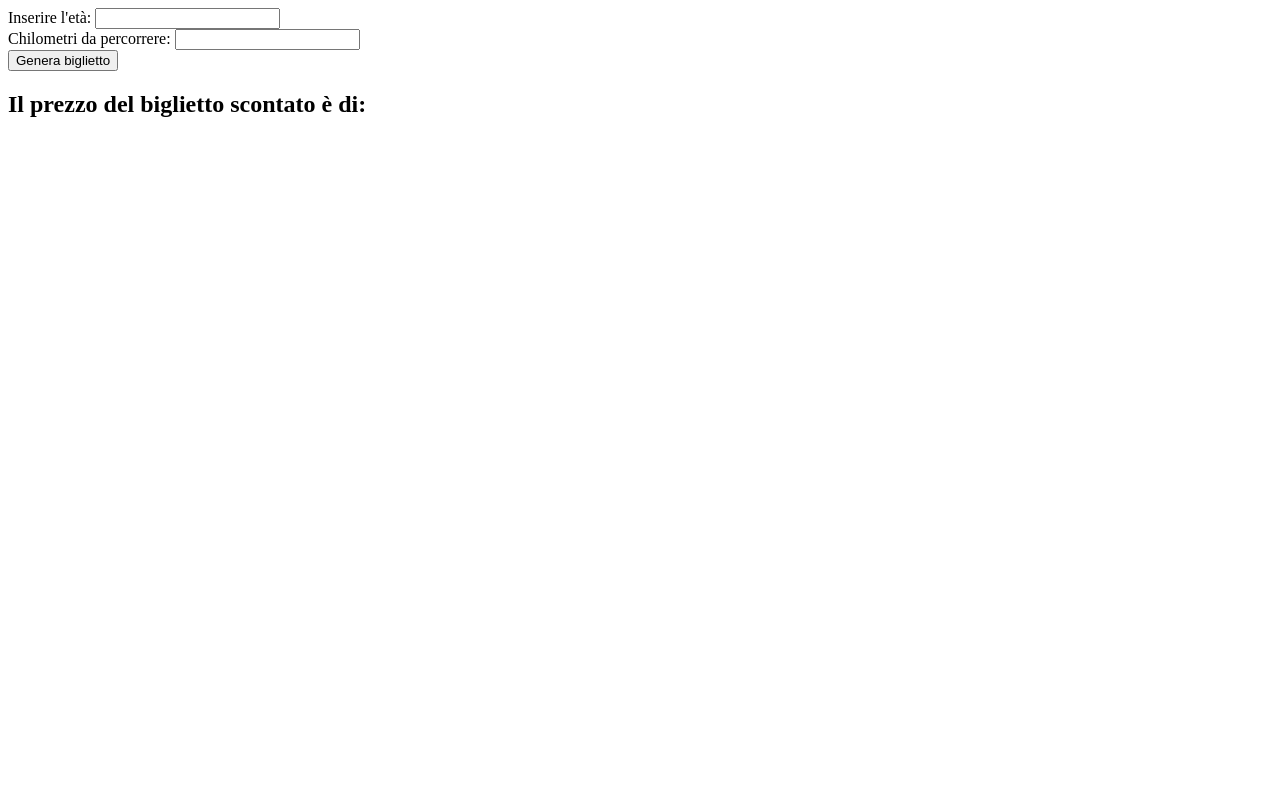
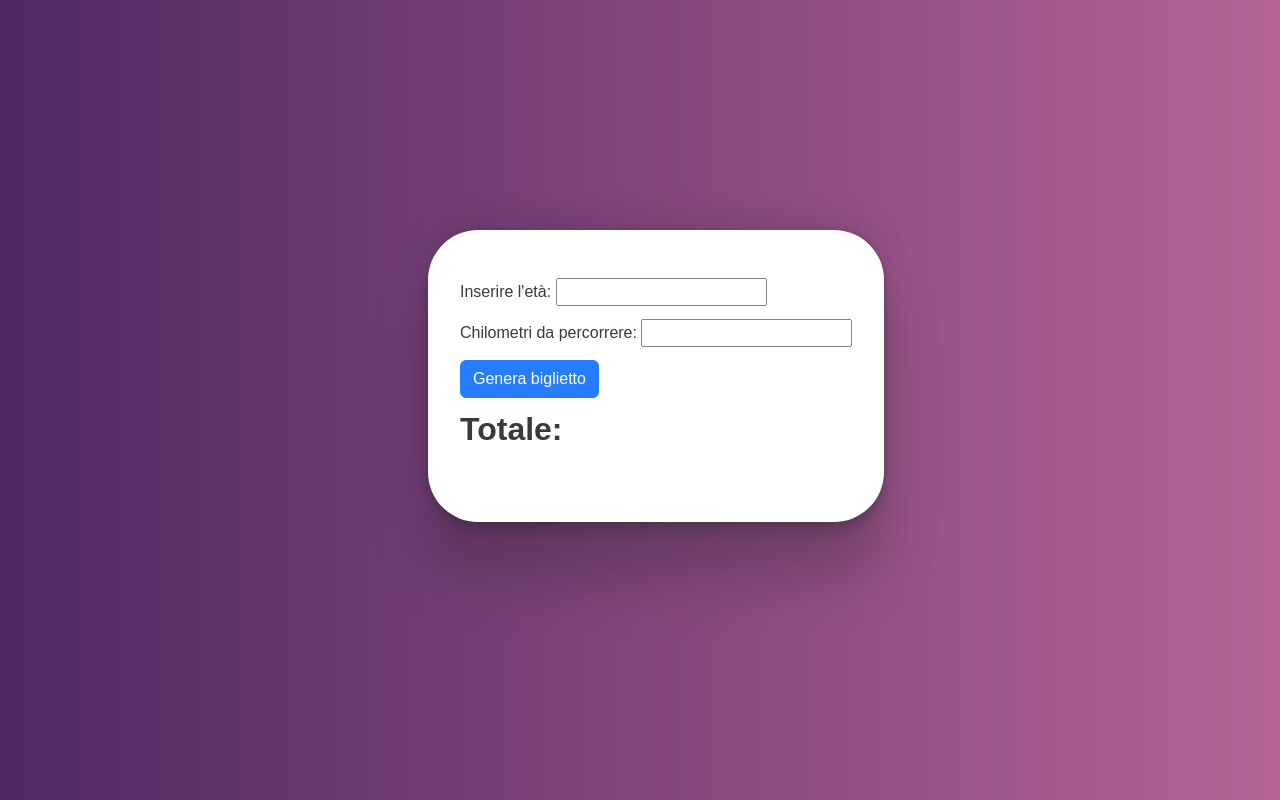
Before and after one commit to VincenzoRuggiero/js-biglietto-treno-form, a plain HTML site: page index.html in a window 1280 px wide. Drawn offline with nearby package versions, Linux system fonts and the light colour scheme.

Commit message:
Add styling and simple entrance animation

```diff
--- /dev/null
+++ b/css/style.css
@@ -0,0 +1,51 @@
+* {
+  margin: 0;
+  padding: 0;
+  box-sizing: border-box;
+}
+
+body {
+  font-family: Arial, Helvetica, sans-serif;
+}
+
+main {
+  opacity: 0.9;
+  height: 100vh;
+  width: 100%;
+  background: #ad5389; /* fallback for old browsers */
+  background: -webkit-linear-gradient(
+    to right,
+    #3c1053,
+    #ad5389
+  ); /* Chrome 10-25, Safari 5.1-6 */
+  background: linear-gradient(
+    to right,
+    #3c1053,
+    #ad5389
+  ); /* W3C, IE 10+/ Edge, Firefox 16+, Chrome 26+, Opera 12+, Safari 7+ */
+}
+
+main div {
+  margin-left: 2rem;
+  padding: 3rem 2rem;
+  background-color: white;
+  border-radius: 50px;
+  box-shadow: rgba(0, 0, 0, 0.25) 0px 54px 55px,
+    rgba(0, 0, 0, 0.12) 0px -12px 30px, rgba(0, 0, 0, 0.12) 0px 4px 6px,
+    rgba(0, 0, 0, 0.17) 0px 12px 13px, rgba(0, 0, 0, 0.09) 0px -3px 5px;
+  animation: myAnim 1s ease 0s 1 normal forwards;
+}
+
+@keyframes myAnim {
+  0% {
+    transform: scale(0);
+  }
+
+  100% {
+    transform: scale(1);
+  }
+}
+
+main div * {
+  margin-bottom: 0.8rem;
+}
--- a/index.html
+++ b/index.html
@@ -4,9 +4,13 @@
     <meta charset="UTF-8">
     <meta http-equiv="X-UA-Compatible" content="IE=edge">
     <meta name="viewport" content="width=device-width, initial-scale=1.0">
-    <title>Document</title>
+    <link href="https://cdn.jsdelivr.net/npm/bootstrap@5.2.3/dist/css/bootstrap.min.css" rel="stylesheet" integrity="sha384-rbsA2VBKQhggwzxH7pPCaAqO46MgnOM80zW1RWuH61DGLwZJEdK2Kadq2F9CUG65" crossorigin="anonymous">
+    <link rel="stylesheet" href="./css/style.css">
+    <title>Form Biglietto Treno</title>
 </head>
 <body>
+    <main class="d-flex align-items-center justify-content-center">
+        <div class="mb-5">
             <label for="age">Inserire l'età:
             <input type="number" id="age">
 
@@ -17,11 +21,12 @@
 
             <br>
 
-        <button id="button">Genera biglietto</button>
+            <button class="btn btn-primary" id="button">Genera biglietto</button>
 
-    <h2>Il prezzo del biglietto scontato è di:</h2>
-         <p id="output"></p>
-
+            <h2 class="fw-bold">Totale:</h2>
+            <p class="fs-5" id="output"></p>
+        </div>
+    </main>
     <script src="./js/script.js"></script>
 </body>
 </html>
```
Lines whose indentation alone changed are shown as unchanged.
